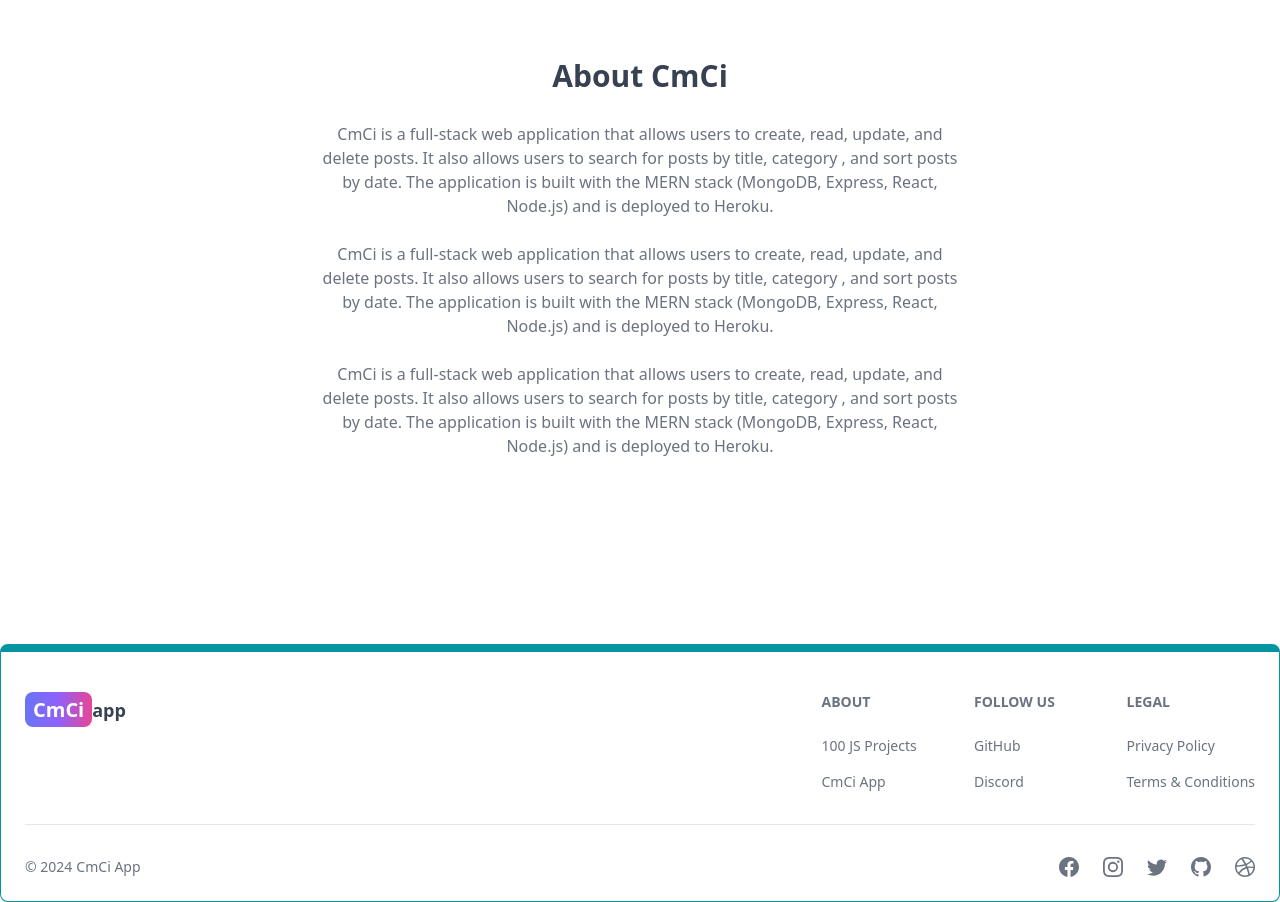
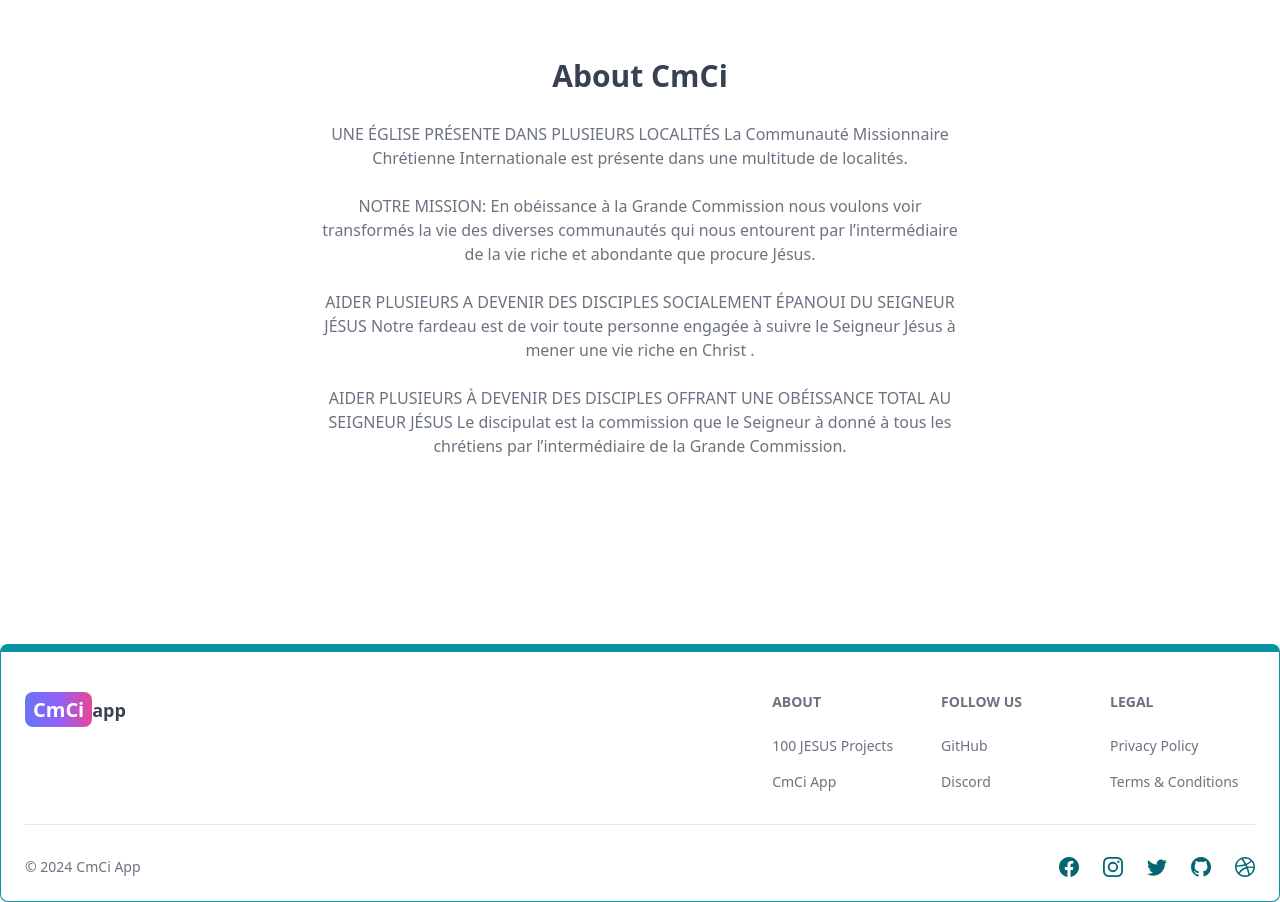
Before and after one commit to aryexpert2/cmci-1.0, a React (Vite) app in the folder client/: page /about in a window 1280 px wide. Shown: the part 220-1122 px from the top of the page. Built offline with nearby package versions, Linux system fonts and the light colour scheme; no server answers.

Commit message:
Première modification pour le rendu

```diff
--- a/client/src/components/CallToAction.jsx
+++ b/client/src/components/CallToAction.jsx
@@ -11,16 +11,16 @@
                 Want to learn more about Jesus?
             </h2>
             <p className='text-gray-500 my-2'>
-                Checkout these resources with 100 Jesus stories
+                Checkout these resources of CmCi and Jesus stories
             </p>
             <Button gradientDuoTone="purpleToPink" className='rounded-tl-xl rounded-bl-none'>
                 <a href="https://www.cmficanada.org/" target="_blank" rel='noopener noreferrer'>
-                100 Jesus stories
+                    Visit CmCi Canada
                 </a>
             </Button>
         </div>
         <div className="p-7 flex-1">
-            <img className="h-96 w-full" src="https://www.cmficanada.org/wp-content/uploads/2023/10/WhatsApp-Image-2023-10-17-at-11.44.40.jpeg"
+            <img className="h-96 w-full" src="https://img.freepik.com/photos-gratuite/priere-crise-vie-chretienne-dieu_1150-12938.jpg?t=st=1708909841~exp=1708913441~hmac=f2117e19c3ab9b74d8358757fac3808a2f1e9c7c211b6b31fe43a8661713f74b&w=740"
                 alt="conference: GERE ET JOUIS DE TON HÉRITAGE"
             />
         </div>
--- a/client/src/components/Footer.jsx
+++ b/client/src/components/Footer.jsx
@@ -33,7 +33,7 @@
                   target="_blank"
                   rel =  "noopener noreferrer"
                 >
-                    100 JS Projects
+                    100 JESUS Projects
                 </Footer.Link>
                 <Footer.Link
                   href="/about"
@@ -79,11 +79,13 @@
                 year={new Date().getFullYear()}
             />
             <div className="flex gap-6 sm:mt-0 mt-4 sm:justify-center">
-                <Footer.Icon href="#" icon={BsFacebook} />
-                <Footer.Icon href="#" icon={BsInstagram} />
-                <Footer.Icon href="#" icon={BsTwitter} />
-                <Footer.Icon href="https://github.com/aryexpert2" icon={BsGithub} />
-                <Footer.Icon href="#" icon={BsDribbble} />
+                <Footer.Icon className="text-teal-700 hover:text-blue-500" href="https://www.facebook.com/cmcimontreal"
+                  icon={BsFacebook}
+                />
+                <Footer.Icon href="#" icon={BsInstagram} className="text-teal-700 hover:text-blue-500" />
+                <Footer.Icon href="#" icon={BsTwitter} className="text-teal-700 hover:text-blue-500" />
+                <Footer.Icon href="https://github.com/aryexpert" icon={BsGithub} className="text-teal-700 hover:text-blue-500" />
+                <Footer.Icon href="#" icon={BsDribbble} className="text-teal-700 hover:text-blue-500" />
             </div>
         </div>
       </div>
--- a/client/src/components/Header.jsx
+++ b/client/src/components/Header.jsx
@@ -1,6 +1,6 @@
 import { Button, Dropdown, Navbar, TextInput, Avatar } from "flowbite-react";
 import React, { useEffect, useState } from "react";
-import { Link, useLocation, useNavigate } from "react-router-dom";
+import { Link, Navigate, useLocation, useNavigate } from "react-router-dom";
 import { AiOutlineSearch } from "react-icons/ai";
 import { FaMoon, FaSun } from "react-icons/fa";
 import { useDispatch, useSelector } from "react-redux";
@@ -50,6 +50,10 @@
       navigate(`/search?${searchQuery}`);
     }
 
+    const handleNavigate = () => {
+      navigate(`/search?searchTerm=${searchTerm}`);
+    }
+
   return (
     <Navbar className="border-b-2">
       <Link
@@ -75,11 +79,11 @@
             onChange={(e) => setSearchTerm(e.target.value)}
         />
       </form>
-      <Button className="w-12 h-10 lg:hidden" color="gray" pill>
+      <Button onClick={handleNavigate} className="w-12 h-10 lg:hidden" color="gray" pill>
         <AiOutlineSearch />
       </Button>
       <div className="flex gap-2 md:order-2">
-        <Button className="w-12 h-10 hidden sm:inline" color="gray"
+        <Button className="w-12 h-10" color="gray"
           pill onClick={()=> dispatch(toggleTheme())}
         >
           {theme === "light" ? <FaSun /> : <FaMoon />}
--- a/client/src/pages/About.jsx
+++ b/client/src/pages/About.jsx
@@ -8,22 +8,25 @@
           <h1 className='text-3xl font-semibold text-center my-7'>About CmCi</h1>
           <div className="text-md text-gray-500 flex flex-col gap-6">
             <p>
-              CmCi is a full-stack web application that allows users to
-               create, read, update, and delete posts. It also allows users to search for posts by title, category
-               , and sort posts by date. The application is built with the MERN stack
-               (MongoDB, Express, React, Node.js) and is deployed to Heroku.
+            UNE ÉGLISE PRÉSENTE DANS PLUSIEURS LOCALITÉS
+            La Communauté Missionnaire Chrétienne Internationale est présente dans une multitude
+            de localités.
             </p>
             <p>
-              CmCi is a full-stack web application that allows users to
-               create, read, update, and delete posts. It also allows users to search for posts by title, category
-               , and sort posts by date. The application is built with the MERN stack
-               (MongoDB, Express, React, Node.js) and is deployed to Heroku.
+            NOTRE MISSION:
+            En obéissance à la  Grande Commission nous voulons voir transformés
+            la vie des diverses communautés qui nous entourent
+            par l’intermédiaire de la vie riche et abondante que procure Jésus.
             </p>
             <p>
-              CmCi is a full-stack web application that allows users to
-               create, read, update, and delete posts. It also allows users to search for posts by title, category
-               , and sort posts by date. The application is built with the MERN stack
-               (MongoDB, Express, React, Node.js) and is deployed to Heroku.
+              AIDER PLUSIEURS A DEVENIR DES DISCIPLES SOCIALEMENT ÉPANOUI DU SEIGNEUR JÉSUS
+              Notre fardeau est de voir toute personne engagée à suivre le Seigneur Jésus à
+              mener une vie riche en Christ .
+            </p>
+            <p>
+            AIDER PLUSIEURS À DEVENIR DES DISCIPLES OFFRANT UNE OBÉISSANCE TOTAL AU SEIGNEUR JÉSUS
+            Le discipulat est la commission que le Seigneur à donné à tous les chrétiens par l’intermédiaire
+            de la Grande Commission.
             </p>
           </div>
         </div>
--- a/client/src/pages/Home.jsx
+++ b/client/src/pages/Home.jsx
@@ -18,8 +18,8 @@
   return (
     <div>
       <div className="flex flex-col gap-6 p-28 px-3 max-w-6xl mx-auto">
-        <h1 className='text-3xl font-bold lg:text-6xl'>Welcome to the CmCi App</h1>
-        <p className='text-gray-500 text-xs sm:text-sm'>All about the CmCi in the same Location</p>
+        <h1 className='text-3xl font-bold lg:text-6xl'>Welcome to the CmCi-App</h1>
+        <p className='text-gray-500 text-xs sm:text-sm'>All about the CmCi in the same Location...</p>
         <Link to="search" className="text-xs sm:text-sm text-teal-500 font-bold hover:underline">
           View all posts
         </Link>
--- a/client/src/pages/Projects.jsx
+++ b/client/src/pages/Projects.jsx
@@ -5,9 +5,10 @@
   return (
     <div className='min-h-screen max-w-2xl mx-auto flex justify-center items-center flex-col gap-6 p-3'>
       <h1 className='text-3xl font-semibold'>Projects</h1>
-      <p className='text-md text-gray-500'>Lorem ipsum dolor sit amet consectetur adipisicing elit.
-        Harum facilis laborum officia est sequi exercitationem cum molestias quas itaque?
-        Est rerum sapiente voluptas. Enim, voluptas aliquid autem officiis corporis consectetur?</p>
+      <p className='text-md text-gray-500'>
+        AIDER PLUSIEURS A DEVENIR DES DISCIPLES SOCIALEMENT ÉPANOUI DU SEIGNEUR JÉSUS.
+        Notre fardeau est de voir toute personne engagée à suivre le Seigneur Jésus à mener une vie riche en Christ .
+      </p>
         <CallToAction />
     </div>
   )
--- a/client/src/pages/UpdatePost.jsx
+++ b/client/src/pages/UpdatePost.jsx
@@ -129,10 +129,10 @@
             }
             value={formData.category}
           >
-            <option value='uncategorized'>Select a category</option>
-            <option value='javascript'>JavaScript</option>
-            <option value='reactjs'>React.js</option>
-            <option value='nextjs'>Next.js</option>
+            <option value='uncategorized'>Select a Category</option>
+            <option value='celebration'>Celebration</option>
+            <option value='priere'>Prière</option>
+            <option value='jeune'>Jeune</option>
           </Select>
         </div>
         <div className='flex gap-4 items-center justify-between border-4 border-teal-500 border-dotted p-3'>
```
Also changed, not shown: 2 other files (tests, documents, lock files or other folders).
